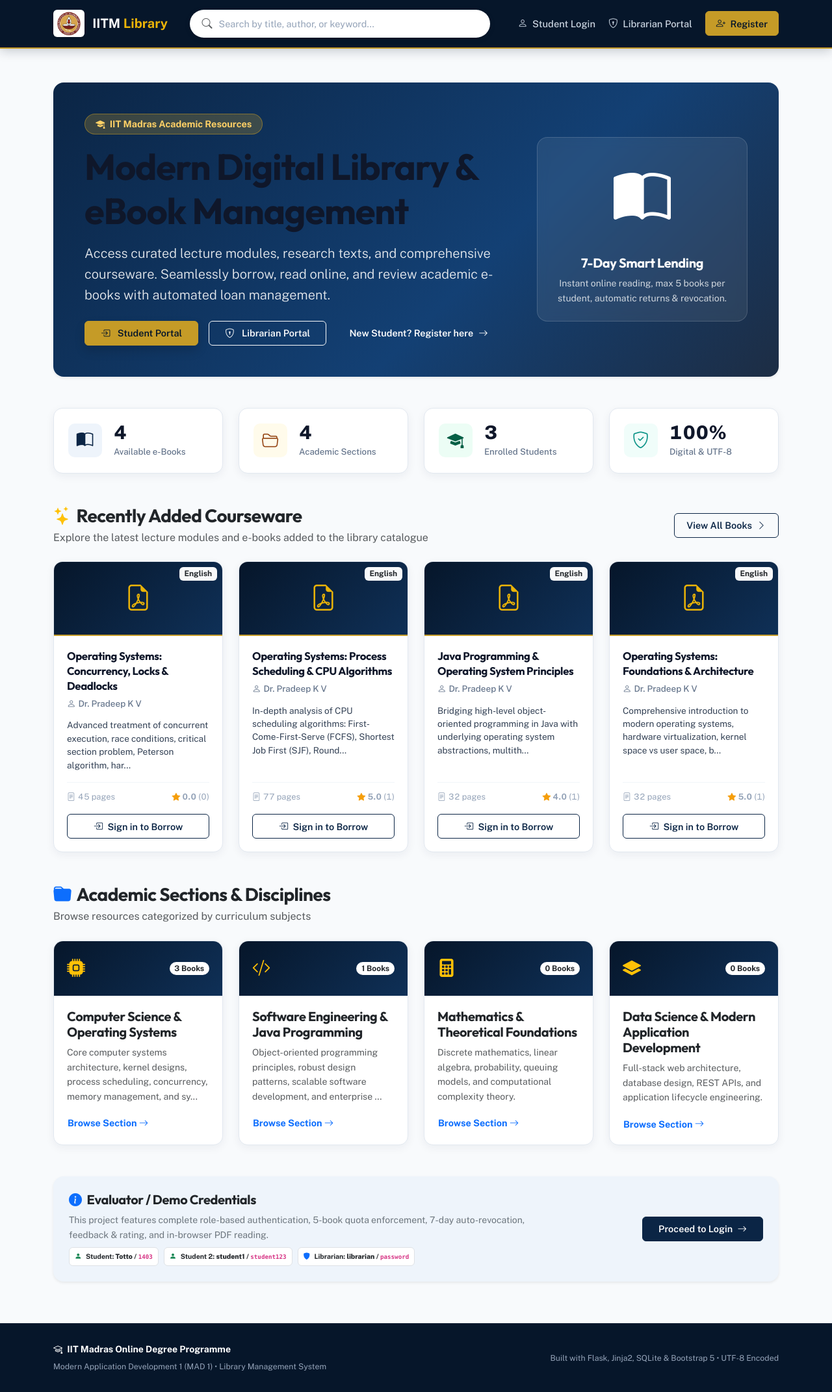
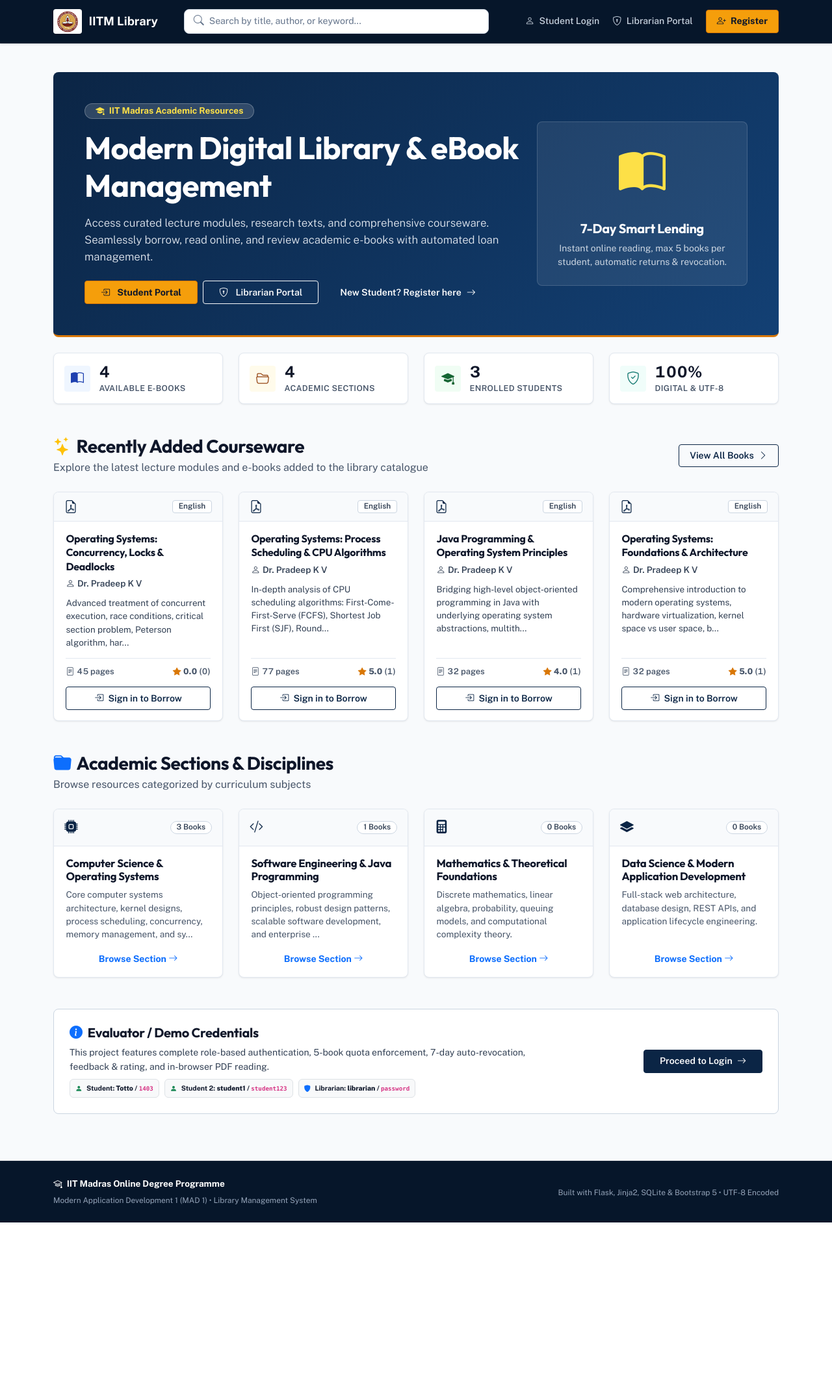
Before and after one commit to Totto1403/Library-Management-System, a Flask app: page / in a window 1280 px wide. Shown: the whole page at 65% size. After the commit the page ends 1882 px from the top, so only its background shows below. Run offline with Flask 3, Linux system fonts and the light colour scheme.

Commit message:
Refine UI: improve text contrast, eliminate visual bloat, streamline cards and tables

```diff
--- a/Code/static/style.css
+++ b/Code/static/style.css
@@ -13,11 +14,11 @@
     --surface-sunken: #f1f5f9;
     --surface-overlay: rgba(11, 37, 69, 0.75);
 
-    /* Ink / Typography Colors */
-    --ink-primary: #0f172a;
-    --ink-secondary: #334155;
-    --ink-tertiary: #64748b;
-    --ink-muted: #94a3b8;
+    /* High-Contrast Ink / Typography (WCAG AAA / AA Compliant) */
+    --ink-primary: #0f172a;       /* Slate 900 - 15.8:1 on white */
+    --ink-secondary: #334155;     /* Slate 700 - 9.1:1 on white */
+    --ink-tertiary: #475569;      /* Slate 600 - 5.9:1 on white */
+    --ink-muted: #475569;         /* Slate 600 - guaranteed readable, no washed-out grays */
     --ink-inverted: #ffffff;
 
     /* Academic Brand Palette (IIT Madras Heritage) */
@@ -25,26 +26,28 @@
     --brand-navy-900: #0b2545;
     --brand-navy-850: #0f3057;
     --brand-navy-800: #134074;
-    --brand-gold-600: #a17c1c;
-    --brand-gold-500: #c59b27;
-    --brand-gold-400: #eab308;
-    --brand-gold-100: #fef8e7;
+    --brand-navy-700: #1d4ed8;
 
-    /* Functional Urgency Tokens (Due Dates & Statuses) */
-    --status-safe-bg: #ecfdf5;
-    --status-safe-ink: #065f46;
-    --status-safe-border: #a7f3d0;
+    --brand-amber-700: #b45309;
+    --brand-amber-600: #d97706;
+    --brand-amber-500: #f59e0b;
+    --brand-amber-100: #fef3c7;
+
+    /* Functional Urgency Tokens (High-Contrast Badges) */
+    --status-safe-bg: #f0fdf4;
+    --status-safe-ink: #14532d;
+    --status-safe-border: #bbf7d0;
 
     --status-warning-bg: #fffbeb;
-    --status-warning-ink: #92400e;
+    --status-warning-ink: #78350f;
     --status-warning-border: #fde68a;
 
     --status-urgent-bg: #fef2f2;
-    --status-urgent-ink: #991b1b;
+    --status-urgent-ink: #7f1d1d;
     --status-urgent-border: #fecaca;
 
     --status-info-bg: #eff6ff;
-    --status-info-ink: #1e40af;
+    --status-info-ink: #1e3a8a;
     --status-info-border: #bfdbfe;
 
     /* Quota Gauge Tokens */
@@ -53,31 +56,31 @@
     --quota-slot-pending: #d97706;
     --quota-slot-limit: #dc2626;
 
-    /* Borders & Dividers */
+    /* Crisp Subtle Borders */
     --border-subtle: #e2e8f0;
     --border-default: #cbd5e1;
-    --border-strong: #94a3b8;
+    --border-strong: #64748b;
 
-    /* Radii & Geometry */
-    --radius-sm: 6px;
-    --radius-md: 10px;
-    --radius-lg: 14px;
-    --radius-xl: 18px;
+    /* Controlled Modern Radii (Zero Bloat) */
+    --radius-sm: 4px;
+    --radius-md: 8px;
+    --radius-lg: 10px;
+    --radius-xl: 12px;
     --radius-pill: 9999px;
 
-    /* Shadows (Single Elevation Declared Once) */
-    --shadow-subtle: 0 1px 3px rgba(11, 37, 69, 0.05);
-    --shadow-card: 0 4px 14px rgba(11, 37, 69, 0.06);
-    --shadow-card-hover: 0 10px 24px rgba(11, 37, 69, 0.1);
-    --shadow-dropdown: 0 12px 30px rgba(11, 37, 69, 0.15);
+    /* Restrained Elevation Shadows */
+    --shadow-subtle: 0 1px 2px 0 rgba(0, 0, 0, 0.05);
+    --shadow-card: 0 1px 3px 0 rgba(0, 0, 0, 0.07), 0 1px 2px -1px rgba(0, 0, 0, 0.06);
+    --shadow-card-hover: 0 4px 6px -1px rgba(0, 0, 0, 0.09), 0 2px 4px -2px rgba(0, 0, 0, 0.06);
+    --shadow-dropdown: 0 10px 15px -3px rgba(0, 0, 0, 0.1), 0 4px 6px -4px rgba(0, 0, 0, 0.08);
 
     /* Focus & Micro-Transitions */
-    --focus-ring: 0 0 0 3px rgba(197, 155, 39, 0.35);
-    --transition-snappy: all 0.2s cubic-bezier(0.16, 1, 0.3, 1);
+    --focus-ring: 0 0 0 3px rgba(11, 37, 69, 0.18);
+    --transition-snappy: all 0.15s ease-in-out;
 }
 
 /* ========================================================
-   GLOBAL BASE & BROWSER SURFACE CUSTOMIZATION
+   GLOBAL BASE & TYPOGRAPHY
    ======================================================== */
 
 *, *::before, *::after {
@@ -93,9 +96,22 @@ body {
     flex-direction: column;
     margin: 0;
     padding: 0;
-    line-height: 1.6;
+    line-height: 1.55;
     -webkit-font-smoothing: antialiased;
     -moz-osx-font-smoothing: grayscale;
+}
+
+/* High-Contrast Bootstrap Text Utility Overrides */
+.text-muted {
+    color: var(--ink-muted) !important;
+}
+
+.text-secondary {
+    color: var(--ink-secondary) !important;
+}
+
+.text-dark {
+    color: var(--ink-primary) !important;
 }
 
 /* Tabular Numerals Utility */
@@ -110,14 +126,14 @@ body {
 
 /* Custom Text Selection */
 ::selection {
-    background-color: var(--brand-gold-500);
-    color: var(--brand-navy-950);
+    background-color: #fde68a;
+    color: #0f172a;
 }
 
 /* Custom Scrollbar */
 ::-webkit-scrollbar {
-    width: 8px;
-    height: 8px;
+    width: 7px;
+    height: 7px;
 }
 ::-webkit-scrollbar-track {
     background: var(--surface-sunken);
@@ -137,20 +153,20 @@ body {
 }
 
 h1, h2, h3, h4, h5, h6, .brand-font {
-    font-family: 'Outfit', 'Inter', sans-serif;
+    font-family: 'Outfit', -apple-system, BlinkMacSystemFont, sans-serif;
     font-weight: 700;
-    letter-spacing: -0.02em;
+    letter-spacing: -0.015em;
     color: var(--ink-primary);
     margin-top: 0;
 }
 
 a {
-    color: var(--brand-navy-800);
+    color: var(--brand-navy-900);
     text-decoration: none;
     transition: var(--transition-snappy);
 }
 a:hover {
-    color: var(--brand-gold-600);
+    color: var(--brand-navy-700);
 }
 
 /* ========================================================
@@ -159,90 +175,95 @@ a:hover {
 
 .lms-navbar {
     background-color: var(--brand-navy-950);
-    border-bottom: 2px solid var(--brand-gold-500);
-    box-shadow: 0 4px 16px rgba(6, 22, 42, 0.2);
-    padding: 0.65rem 0;
+    border-bottom: 1px solid rgba(255, 255, 255, 0.12);
+    box-shadow: 0 1px 3px rgba(0, 0, 0, 0.15);
+    padding: 0.55rem 0;
 }
 
 .lms-navbar .navbar-brand {
     display: flex;
     align-items: center;
-    gap: 12px;
+    gap: 10px;
     color: #ffffff;
-    font-size: 1.25rem;
+    font-size: 1.15rem;
     font-weight: 700;
 }
 
 .lms-navbar .brand-logo {
-    height: 42px;
+    height: 38px;
     width: auto;
     background: #ffffff;
     padding: 2px 6px;
     border-radius: var(--radius-sm);
-    box-shadow: 0 1px 3px rgba(0,0,0,0.15);
+    box-shadow: 0 1px 2px rgba(0, 0, 0, 0.15);
 }
 
 .lms-navbar .nav-link {
     color: #cbd5e1;
     font-weight: 500;
-    font-size: 0.92rem;
-    padding: 0.45rem 0.9rem;
+    font-size: 0.88rem;
+    padding: 0.4rem 0.75rem;
     border-radius: var(--radius-sm);
     transition: var(--transition-snappy);
 }
 
 .lms-navbar .nav-link:hover {
     color: #ffffff;
-    background-color: rgba(255, 255, 255, 0.1);
+    background-color: rgba(255, 255, 255, 0.08);
 }
 
 .lms-navbar .nav-link.active {
     color: #ffffff;
-    background-color: rgba(255, 255, 255, 0.15);
+    background-color: rgba(255, 255, 255, 0.14);
     font-weight: 600;
 }
 
-/* Navbar Search Box */
+/* Clean Integrated Navbar Search */
 .search-bar-wrap {
     background: #ffffff;
-    border-radius: var(--radius-pill);
-    padding: 4px 14px;
-    box-shadow: 0 2px 8px rgba(0, 0, 0, 0.12);
+    border-radius: var(--radius-md);
+    padding: 2px 10px;
     display: flex;
     align-items: center;
-    border: 1px solid transparent;
+    border: 1px solid #cbd5e1;
     transition: var(--transition-snappy);
 }
 .search-bar-wrap:focus-within {
-    border-color: var(--brand-gold-400);
-    box-shadow: var(--focus-ring);
+    border-color: #93c5fd;
+    box-shadow: 0 0 0 3px rgba(255, 255, 255, 0.25);
 }
 .search-bar-wrap input {
     border: none;
     outline: none;
     width: 100%;
-    font-size: 0.9rem;
-    padding: 5px 10px;
+    font-size: 0.88rem;
+    padding: 5px 8px;
     background: transparent;
     color: var(--ink-primary);
 }
 .search-bar-wrap input::placeholder {
-    color: var(--ink-muted);
+    color: #64748b;
+}
+.search-bar-wrap i {
+    color: #64748b !important;
 }
 
 /* Quota Pill in Navbar */
 .quota-pill {
-    background: rgba(197, 155, 39, 0.18);
-    color: #fef08a;
-    border: 1px solid rgba(197, 155, 39, 0.35);
-    padding: 0.35rem 0.85rem;
-    border-radius: var(--radius-pill);
+    background: rgba(255, 255, 255, 0.12);
+    color: #ffffff;
+    border: 1px solid rgba(255, 255, 255, 0.22);
+    padding: 0.3rem 0.75rem;
+    border-radius: var(--radius-sm);
     font-size: 0.82rem;
     font-weight: 600;
     display: inline-flex;
     align-items: center;
     gap: 6px;
     font-variant-numeric: tabular-nums;
+}
+.quota-pill strong {
+    color: #fde047;
 }
 
 /* ========================================================
@@ -251,12 +272,12 @@ a:hover {
 
 .main-wrapper {
     flex: 1 0 auto;
-    padding: 2.25rem 0 4rem 0;
+    padding: 1.75rem 0 3.5rem 0;
 }
 
 .lms-card {
     background: var(--surface-card);
-    border-radius: var(--radius-lg);
+    border-radius: var(--radius-md);
     box-shadow: var(--shadow-card);
     border: 1px solid var(--border-subtle);
     transition: var(--transition-snappy);
@@ -343,11 +364,11 @@ a:hover {
 }
 
 /* ========================================================
-   BOOK CARDS & CATALOGUE
+   BOOK CARDS (CLEAN, COMPACT, UNBLOATED)
    ======================================================== */
 
 .book-card {
-    border-radius: var(--radius-lg);
+    border-radius: var(--radius-md);
     background: var(--surface-card);
     border: 1px solid var(--border-subtle);
     box-shadow: var(--shadow-card);
@@ -360,81 +381,98 @@ a:hover {
 }
 
 .book-card:hover {
-    transform: translateY(-3px);
+    transform: translateY(-2px);
     box-shadow: var(--shadow-card-hover);
     border-color: var(--border-default);
 }
 
+/* Compact, clean card header replacing the heavy dark gradient banner */
 .book-card-cover {
-    background: linear-gradient(135deg, var(--brand-navy-950) 0%, var(--brand-navy-850) 100%);
-    color: #ffffff;
-    padding: 1.5rem 1.25rem 1.25rem 1.25rem;
+    background: #f8fafc;
+    border-bottom: 1px solid var(--border-subtle);
+    padding: 0.75rem 1rem;
+    display: flex;
+    align-items: center;
+    justify-content: space-between;
+    min-height: 44px;
     position: relative;
-    text-align: center;
-    border-bottom: 2px solid var(--brand-gold-500);
 }
 
 .book-card-cover .book-icon {
-    font-size: 2.5rem;
-    color: var(--brand-gold-400);
-    margin-bottom: 0.25rem;
-    display: block;
+    font-size: 1.25rem;
+    color: var(--brand-navy-900);
+    margin: 0;
+    display: inline-flex;
+    align-items: center;
+}
+
+.book-card-cover .badge {
+    position: static !important;
+    margin: 0 !important;
+    background-color: #ffffff !important;
+    color: var(--ink-secondary) !important;
+    border: 1px solid var(--border-default) !important;
+    font-weight: 600;
+    font-size: 0.74rem;
+    padding: 0.2rem 0.55rem;
+    border-radius: var(--radius-sm);
 }
 
 .book-card-body {
-    padding: 1.25rem;
+    padding: 1rem 1.15rem;
     display: flex;
     flex-direction: column;
     flex: 1;
 }
 
 .book-card-title {
-    font-size: 1.05rem;
+    font-size: 1rem;
     font-weight: 700;
     color: var(--ink-primary);
     line-height: 1.35;
-    margin-bottom: 0.35rem;
+    margin-bottom: 0.3rem;
 }
 
 .book-card-author {
-    color: var(--ink-tertiary);
-    font-size: 0.84rem;
-    font-weight: 500;
-    margin-bottom: 0.75rem;
+    color: var(--ink-secondary);
+    font-size: 0.85rem;
+    font-weight: 600;
+    margin-bottom: 0.55rem;
 }
 
 .book-card-desc {
     color: var(--ink-secondary);
-    font-size: 0.85rem;
+    font-size: 0.84rem;
     line-height: 1.5;
-    margin-bottom: 1rem;
+    margin-bottom: 0.85rem;
     flex: 1;
 }
 
 .book-card-meta {
     font-size: 0.8rem;
     color: var(--ink-muted);
-    border-top: 1px solid var(--surface-sunken);
-    padding-top: 0.75rem;
-    margin-bottom: 1rem;
+    border-top: 1px solid var(--border-subtle);
+    padding-top: 0.65rem;
+    margin-bottom: 0.85rem;
     display: flex;
     justify-content: space-between;
     font-variant-numeric: tabular-nums;
+    font-weight: 600;
 }
 
 /* ========================================================
-   LIBRARIAN EXECUTIVE KPI CARDS
+   LIBRARIAN EXECUTIVE KPI METRICS (COMPACT & SCANNABLE)
    ======================================================== */
 
 .stat-card {
     background: var(--surface-card);
-    border-radius: var(--radius-lg);
-    padding: 1.35rem;
+    border-radius: var(--radius-md);
+    padding: 0.9rem 1rem;
     border: 1px solid var(--border-subtle);
     box-shadow: var(--shadow-card);
     display: flex;
     align-items: center;
-    gap: 1.15rem;
+    gap: 0.85rem;
     transition: var(--transition-snappy);
 }
 
@@ -445,40 +483,42 @@ a:hover {
 }
 
 .stat-icon {
-    width: 52px;
-    height: 52px;
-    border-radius: var(--radius-md);
+    width: 40px;
+    height: 40px;
+    border-radius: var(--radius-sm);
     display: flex;
     align-items: center;
     justify-content: center;
-    font-size: 1.6rem;
+    font-size: 1.25rem;
     flex-shrink: 0;
 }
 
-.stat-icon.primary { background: #eef4fb; color: var(--brand-navy-900); }
-.stat-icon.success { background: var(--status-safe-bg); color: var(--status-safe-ink); }
-.stat-icon.warning { background: var(--status-warning-bg); color: var(--status-warning-ink); }
-.stat-icon.danger  { background: var(--status-urgent-bg); color: var(--status-urgent-ink); }
-.stat-icon.teal    { background: #f0fdfa; color: #0d9488; }
+.stat-icon.primary { background: #eff6ff; color: #1e40af; }
+.stat-icon.success { background: #f0fdf4; color: #166534; }
+.stat-icon.warning { background: #fffbeb; color: #92400e; }
+.stat-icon.danger  { background: #fef2f2; color: #991b1b; }
+.stat-icon.teal    { background: #f0fdfa; color: #0f766e; }
 
 .stat-value {
-    font-size: 1.8rem;
-    font-weight: 800;
+    font-size: 1.5rem;
+    font-weight: 700;
     line-height: 1.1;
     color: var(--ink-primary);
     font-variant-numeric: tabular-nums;
 }
 
 .stat-label {
-    font-size: 0.83rem;
-    color: var(--ink-tertiary);
-    font-weight: 500;
-    margin-top: 0.2rem;
+    font-size: 0.78rem;
+    color: var(--ink-muted);
+    font-weight: 600;
+    margin-top: 0.15rem;
+    text-transform: uppercase;
+    letter-spacing: 0.03em;
 }
 
-/* Section Cards */
+/* Curriculum Section Cards */
 .section-card {
-    border-radius: var(--radius-lg);
+    border-radius: var(--radius-md);
     background: var(--surface-card);
     border: 1px solid var(--border-subtle);
     box-shadow: var(--shadow-card);
@@ -486,29 +526,62 @@ a:hover {
     height: 100%;
     display: flex;
     flex-direction: column;
+    overflow: hidden;
 }
 
 .section-card:hover {
-    transform: translateY(-3px);
+    transform: translateY(-2px);
     box-shadow: var(--shadow-card-hover);
     border-color: var(--border-default);
 }
 
 .section-card .section-header {
-    background: linear-gradient(135deg, var(--brand-navy-950) 0%, var(--brand-navy-850) 100%);
-    color: #ffffff;
-    padding: 1.25rem;
-    border-top-left-radius: var(--radius-lg);
-    border-top-right-radius: var(--radius-lg);
+    background: #f8fafc;
+    border-bottom: 1px solid var(--border-subtle);
+    padding: 0.75rem 1rem;
+    display: flex;
+    justify-content: space-between;
+    align-items: center;
+    border-radius: 0;
+}
+
+.section-card .section-header i {
+    font-size: 1.3rem !important;
+    color: var(--brand-navy-900) !important;
+}
+
+.section-card .section-header .badge {
+    background-color: #ffffff !important;
+    color: var(--ink-secondary) !important;
+    border: 1px solid var(--border-default) !important;
+    font-weight: 600;
+    font-size: 0.74rem;
+    padding: 0.2rem 0.55rem;
+    border-radius: var(--radius-sm);
 }
 
 .section-card .section-body {
-    padding: 1.25rem;
+    padding: 1rem 1.15rem;
+    flex: 1;
+    display: flex;
+    flex-direction: column;
+}
+
+.section-card h5 {
+    font-size: 1.05rem;
+    font-weight: 700;
+    color: var(--ink-primary);
+}
+
+.section-card p {
+    color: var(--ink-secondary);
+    font-size: 0.85rem;
+    line-height: 1.5;
     flex: 1;
 }
 
 /* ========================================================
-   TABLES & TRIAGE LISTS
+   TABLES & TRIAGE LISTS (HIGH CONTRAST & CLEAN RULES)
    ======================================================== */
 
 .lms-table {
@@ -543,14 +616,14 @@ a:hover {
 }
 
 /* ========================================================
-   BUTTONS & CONTROLS
+   BUTTONS & FORM CONTROLS
    ======================================================== */
 
 .btn {
     border-radius: var(--radius-sm);
     font-weight: 600;
-    font-size: 0.9rem;
-    padding: 0.45rem 1.15rem;
+    font-size: 0.88rem;
+    padding: 0.4rem 1rem;
     transition: var(--transition-snappy);
 }
 
@@ -566,13 +639,14 @@ a:hover {
 }
 
 .btn-gold {
-    background-color: var(--brand-gold-500);
-    border-color: var(--brand-gold-500);
-    color: var(--brand-navy-950);
+    background-color: #f59e0b;
+    border-color: #d97706;
+    color: #0f172a;
+    font-weight: 700;
 }
 .btn-gold:hover, .btn-gold:focus {
-    background-color: var(--brand-gold-600);
-    border-color: var(--brand-gold-600);
+    background-color: #d97706;
+    border-color: #b45309;
     color: #ffffff;
 }
 
@@ -585,12 +659,29 @@ a:hover {
     color: #ffffff;
 }
 
+/* Inputs and Selects */
+.form-control, .form-select {
+    border: 1px solid var(--border-default);
+    border-radius: var(--radius-sm);
+    color: var(--ink-primary);
+    font-size: 0.9rem;
+    padding: 0.45rem 0.75rem;
+}
+.form-control:focus, .form-select:focus {
+    border-color: var(--brand-navy-800);
+    box-shadow: 0 0 0 3px rgba(11, 37, 69, 0.15);
+    color: var(--ink-primary);
+}
+.form-control::placeholder {
+    color: var(--ink-muted);
+}
+
 /* Star Ratings */
 .star-rating {
     display: inline-flex;
     align-items: center;
     gap: 2px;
-    color: #f59e0b;
+    color: #d97706; /* Amber 600 - vivid and high contrast */
 }
 
 /* ========================================================
@@ -640,17 +731,17 @@ a:hover {
 .lms-footer {
     background-color: var(--brand-navy-950);
     color: #94a3b8;
-    padding: 1.75rem 0;
+    padding: 1.5rem 0;
     margin-top: auto;
     border-top: 1px solid rgba(255, 255, 255, 0.08);
-    font-size: 0.88rem;
+    font-size: 0.85rem;
 }
 
 .lms-footer a {
     color: #cbd5e1;
 }
 .lms-footer a:hover {
-    color: var(--brand-gold-400);
+    color: #ffffff;
 }
 
 /* Responsive Tweaks */
--- a/Code/templates/index.html
+++ b/Code/templates/index.html
@@ -4,33 +4,33 @@
 
 {% block content %}
 <!-- Hero Section -->
-<div class="p-5 mb-5 rounded-4 shadow-sm text-white" style="background: linear-gradient(135deg, #0b2545 0%, #134074 60%, #1d2d44 100%); border-bottom: 4px solid var(--accent-gold);">
+<div class="p-4 p-md-5 mb-4 rounded-3 text-white" style="background: linear-gradient(135deg, #0b2545 0%, #134074 100%); border-bottom: 3px solid #d97706;">
     <div class="row align-items-center">
         <div class="col-lg-8">
-            <span class="badge px-3 py-2 rounded-pill mb-3" style="background: rgba(197, 155, 39, 0.25); color: #ffd166; font-size: 0.9rem; border: 1px solid rgba(197, 155, 39, 0.5);">
+            <span class="badge px-3 py-1 rounded-pill mb-3" style="background: rgba(255, 255, 255, 0.15); color: #fde047; font-size: 0.85rem; border: 1px solid rgba(255, 255, 255, 0.25);">
                 <i class="bi bi-mortarboard-fill me-1"></i> IIT Madras Academic Resources
             </span>
-            <h1 class="display-4 fw-bold mb-3">Modern Digital Library & eBook Management</h1>
-            <p class="lead mb-4 text-light" style="opacity: 0.92; max-width: 650px;">
+            <h1 class="display-5 fw-bold mb-3 text-white">Modern Digital Library & eBook Management</h1>
+            <p class="lead mb-4" style="color: #e2e8f0; max-width: 650px; font-size: 1.05rem;">
                 Access curated lecture modules, research texts, and comprehensive courseware. Seamlessly borrow, read online, and review academic e-books with automated loan management.
             </p>
-            <div class="d-flex flex-wrap gap-3">
-                <a href="{{ url_for('login', role='user') }}" class="btn btn-gold btn-lg px-4 shadow">
+            <div class="d-flex flex-wrap gap-2">
+                <a href="{{ url_for('login', role='user') }}" class="btn btn-gold btn-lg px-4 shadow-sm">
                     <i class="bi bi-box-arrow-in-right me-2"></i> Student Portal
                 </a>
                 <a href="{{ url_for('login', role='librarian') }}" class="btn btn-outline-light btn-lg px-4">
                     <i class="bi bi-shield-lock me-2"></i> Librarian Portal
                 </a>
-                <a href="{{ url_for('register') }}" class="btn btn-link text-white text-decoration-none d-flex align-items-center">
+                <a href="{{ url_for('register') }}" class="btn btn-link text-white text-decoration-none d-flex align-items-center ms-md-2">
                     New Student? Register here <i class="bi bi-arrow-right ms-2"></i>
                 </a>
             </div>
         </div>
         <div class="col-lg-4 text-center d-none d-lg-block">
-            <div class="p-4 rounded-4" style="background: rgba(255, 255, 255, 0.08); backdrop-filter: blur(8px); border: 1px solid rgba(255, 255, 255, 0.15);">
-                <i class="bi bi-book-half" style="font-size: 5.5rem; color: var(--accent-gold);"></i>
+            <div class="p-4 rounded-3" style="background: rgba(255, 255, 255, 0.08); border: 1px solid rgba(255, 255, 255, 0.15);">
+                <i class="bi bi-book-half" style="font-size: 4.5rem; color: #fde047;"></i>
                 <h5 class="mt-3 text-white fw-bold">7-Day Smart Lending</h5>
-                <p class="small text-light mb-0" style="opacity: 0.8;">Instant online reading, max 5 books per student, automatic returns & revocation.</p>
+                <p class="small mb-0" style="color: #cbd5e1;">Instant online reading, max 5 books per student, automatic returns & revocation.</p>
             </div>
         </div>
     </div>
@@ -168,7 +168,7 @@
 </div>
 
 <!-- Demo Accounts Guide Card for Evaluator / Grader -->
-<div class="card border-0 shadow-sm rounded-4 p-4" style="background: #eef4fb; border-left: 6px solid var(--primary-color) !important;">
+<div class="card border rounded-3 p-4 mb-3" style="background: #ffffff; border-color: var(--border-default) !important;">
     <div class="row align-items-center">
         <div class="col-md-8">
             <h5 class="fw-bold text-dark mb-2">
@@ -178,13 +178,13 @@
                 This project features complete role-based authentication, 5-book quota enforcement, 7-day auto-revocation, feedback & rating, and in-browser PDF reading.
             </p>
             <div class="d-flex flex-wrap gap-2 text-dark small">
-                <span class="badge bg-white text-dark border p-2">
+                <span class="badge bg-light text-dark border p-2">
                     <i class="bi bi-person-fill text-success me-1"></i> Student: <strong>Totto</strong> / <code>1403</code>
                 </span>
-                <span class="badge bg-white text-dark border p-2">
+                <span class="badge bg-light text-dark border p-2">
                     <i class="bi bi-person-fill text-success me-1"></i> Student 2: <strong>student1</strong> / <code>student123</code>
                 </span>
-                <span class="badge bg-white text-dark border p-2">
+                <span class="badge bg-light text-dark border p-2">
                     <i class="bi bi-shield-fill text-primary me-1"></i> Librarian: <strong>librarian</strong> / <code>password</code>
                 </span>
             </div>
--- a/Code/templates/librarian_users.html
+++ b/Code/templates/librarian_users.html
@@ -18,7 +18,7 @@
     </div>
 </div>
 
-<div class="card border-0 shadow-sm rounded-4 overflow-hidden bg-white">
+<div class="card border rounded-3 overflow-hidden bg-white" style="border-color: var(--border-subtle) !important;">
     <div class="table-responsive">
         <table class="table lms-table mb-0">
             <thead>
--- a/run.py
+++ b/run.py
@@ -7,15 +7,14 @@ Student Roll No: 22f2000805
 import os
 import sys
 
-# Ensure Code directory is in python path and set as working directory
+# Ensure Code directory is in python path
 BASE_DIR = os.path.dirname(os.path.abspath(__file__))
 CODE_DIR = os.path.join(BASE_DIR, 'Code')
 if not os.path.isdir(CODE_DIR):
     CODE_DIR = os.path.join(BASE_DIR, '22f2000805_Project_Folder', 'Code')
 
-if os.path.isdir(CODE_DIR):
+if os.path.isdir(CODE_DIR) and CODE_DIR not in sys.path:
     sys.path.insert(0, CODE_DIR)
-    os.chdir(CODE_DIR)
 
 from LMS_app import app
 
```
Also changed, not shown: other parts of Code/static/style.css (+30 -29 lines), Code/templates/librarian_register.html (+4 -4 lines), Code/templates/librarian_request_process.html (+16 -16 lines), Code/templates/login.html (+5 -5 lines), Code/templates/register.html (+5 -5 lines), Code/templates/search.html (+6 -6 lines), Code/templates/section_books.html (+4 -4 lines), Code/templates/user_books.html (+15 -15 lines), Code/templates/user_dashboard.html (+5 -5 lines), Code/templates/user_section_books.html (+4 -4 lines).
